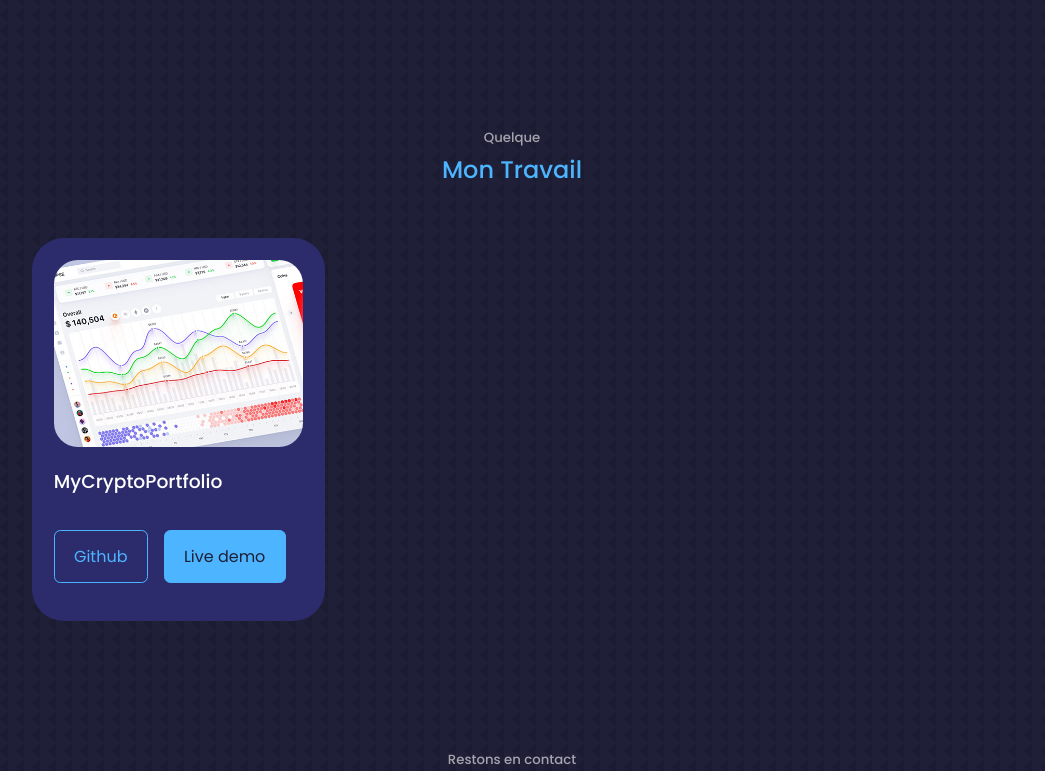
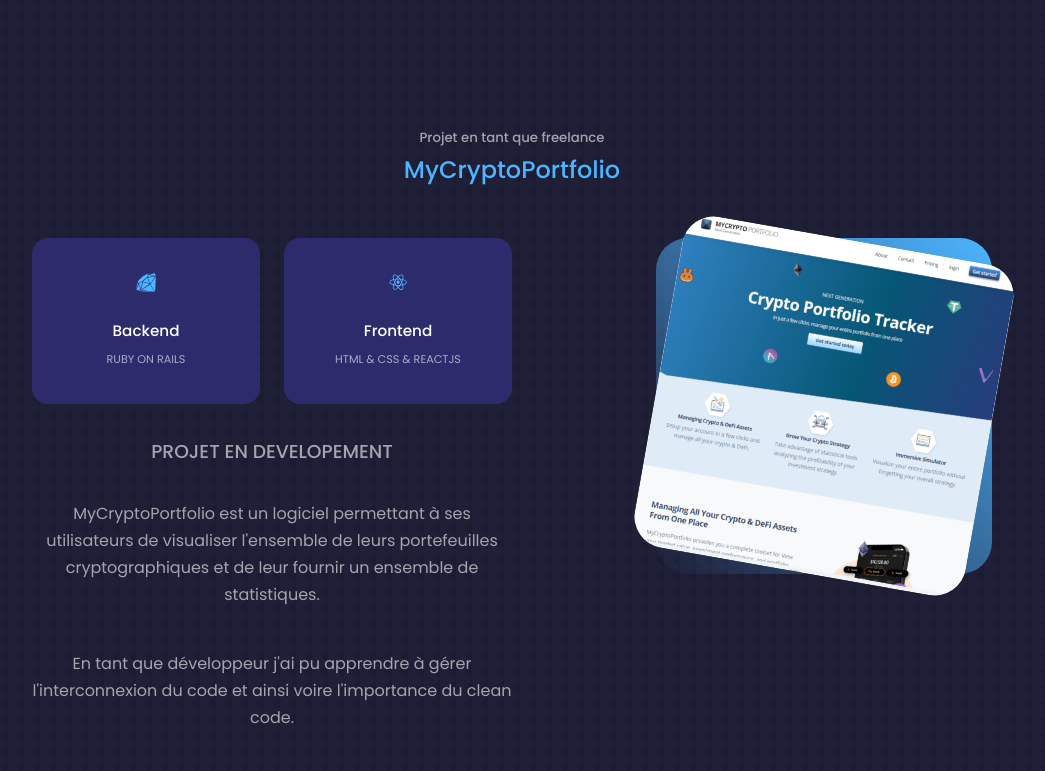
Before and after one commit to tristan-greffe/portfolio, a React (Create React App) app: page / in a window 1280 px wide. Shown: the part 2041-2812 px from the top of the page, without its empty margins (128-1173 px from the left). Built offline with nearby package versions, Linux system fonts and the light colour scheme.

Commit message:
Portfolio

```diff
--- a/src/components/portfolio/Portfolio.jsx
+++ b/src/components/portfolio/Portfolio.jsx
@@ -4,24 +4,43 @@
 import './portfolio.css'
 
 // Import image
-import MyCryptoPortfolio from '../../assets/portfolio1.jpg'
+import MyCryptoPortfolio from '../../assets/mycryptoportfolio.jpg'
+
+// Import icons
+import { DiRuby, DiReact } from 'react-icons/di'
 
 const Portfolio = () => {
   return (
     <section id='portfolio'>
-      <h5>Quelque</h5>
-      <h2>Mon Travail</h2>
+      <h5>Projet en tant que freelance</h5>
+      <h2>MyCryptoPortfolio</h2>
       <div className='container portfolio__container'>
-        <article className='portfolio__item'>
-          <div className='portfolio__item-image'>
-            <img src={MyCryptoPortfolio} alt='My Crypto Portfolio' />
+        <div className='portfolio__content'>
+          <div className='portfolio__cards'>
+            <article className='portfolio__card'>
+              <DiRuby className='portfolio__icon'/>
+              <h5>Backend</h5>
+              <small>RUBY ON RAILS</small>
+            </article>
+            <article className='portfolio__card'>
+              <DiReact className='portfolio__icon'/>
+              <h5>Frontend</h5>
+              <small>HTML & CSS & REACTJS</small>
+            </article>
           </div>
-          <h3>MyCryptoPortfolio</h3>
+          <h3 className='text-light'>PROJET EN DEVELOPEMENT</h3>
+          <p className='text-light'>MyCryptoPortfolio est un logiciel permettant à ses utilisateurs de visualiser l'ensemble de leurs portefeuilles cryptographiques et de leur fournir un ensemble de statistiques.</p>
+          <p>En tant que développeur j'ai pu apprendre à gérer l'interconnexion du code et ainsi voire l'importance du clean code.</p>
           <div className='portfolio__item-cta'>
-            <a href='https://github.com' className='btn'>Github</a>
+            <a href='https://github.com/entertotheneworld/my-crypto-portfolio' target='_blank' rel='noreferrer' className='btn'>Github</a>
             <a href='https://www.my-crypto-portfolio.com' className='btn btn-primary' target='_blank' rel='noreferrer'>Live demo</a>
           </div>
-        </article>
+        </div>
+        <div className='portfolio__me'>
+          <div className='portfolio__me-image'>
+            <img src={MyCryptoPortfolio} alt='portfolio My Crypto Portfolio' />
+          </div>
+        </div>
       </div>
     </section>
   )
--- a/src/components/portfolio/portfolio.css
+++ b/src/components/portfolio/portfolio.css
@@ -1,49 +1,111 @@
 .portfolio__container {
   display: grid;
-  grid-template-columns: repeat(3, 1fr);
-  gap: 2.55rem;
+  grid-template-columns: 50% 35%;
+  gap: 15%;
 }
 
-.portfolio__item {
-  background: var(--color-bg-variant);
-  padding: 1.3rem;
+.portfolio__me {
+  width: 100%;
+  aspect-ratio: 1/1;
   border-radius: 2rem;
-  border: 1px solid transparent;
+  background: linear-gradient(45deg, transparent, var(--color-primary, transparent));
+  display: grid;
+  place-items: center;
+}
+
+.portfolio__me-image {
+  border-radius: 2rem;
+  overflow: hidden;
+  transform: rotate(10deg);
   transition: var(--transition);
 }
 
-.portfolio__item:hover {
-  border-color: var(--color-primary-variant);
-  background: transparent;
+.portfolio__me-image:hover {
+  transform: rotate(0);
 }
 
-.portfolio__item-image {
-  border-radius: 1.5rem;
-  overflow: hidden;
+.portfolio__cards {
+  display: grid;
+  grid-template-columns: 1fr 1fr;
+  gap: 1.5rem;
+  margin-bottom: 2rem;
 }
 
-.portfolio__item h3 {
-  margin: 1.2rem 0 2rem;
+.portfolio__card {
+  background: var(--color-bg-variant);
+  border: 1px solid transparent;
+  border-radius: 1rem;
+  padding: 2rem;
+  text-align: center;
+  transition: var(--transition);
+}
+
+.portfolio__card:hover {
+  background: transparent;
+  border-color: var(--color-primary-variant);
+  cursor: default;
+}
+
+.portfolio__icon {
+  color: var(--color-primary);
+  font-size: 1.4rem;
+  margin-bottom: 1rem;
+}
+
+.portfolio__card h5 {
+  font-size: 0.95rem;
+}
+
+.portfolio__card small {
+  font-size: 0.7rem;
+  color: var(--color-light);
+}
+
+.portfolio__content p {
+  margin: 2rem 0 2.6rem;
+  color: var(--color-light);
 }
 
 .portfolio__item-cta {
   display: flex;
+  justify-content: center;
   gap: 1rem;
   margin-bottom: 1rem;
 }
 
+.portfolio__content {
+  text-align: center;
+  margin-bottom: 4rem;
+}
 /* ============ MEDIA QUERIES (MEDIUM DEVICES) ============ */
 @media screen and (max-width: 1024px) {
-  .service-container {
-    grid-template-columns: 1fr 1fr;
-    gap: 1.2rem;
+  .portfolio__container {
+    grid-template-columns: 1fr;
+    gap: 0;
+  }
+
+  .portfolio__me {
+    width: 50%;
+    margin: 2rem auto 4rem;
+  }
+
+  .portfolio__content p {
+    margin: 1rem 0 1.5rem;
   }
 }
 
 /* ============ MEDIA QUERIES (SMALL DEVICES) ============ */
 @media screen and (max-width: 600px) {
-  .service-container {
-    grid-template-columns: 1fr;
+  .portfolio__me {
+    width: 65%;
+    margin: 0 auto 3rem;
+  }
+
+  .portfolio__cards {
     gap: 1rem;
   }
+
+  .portfolio__content p {
+    margin: 1.5rem 0;
+  }
 }
```
Also changed, not shown: src/assets/mycryptoportfolio.jpg (added), src/assets/portfolio1.jpg (deleted).
